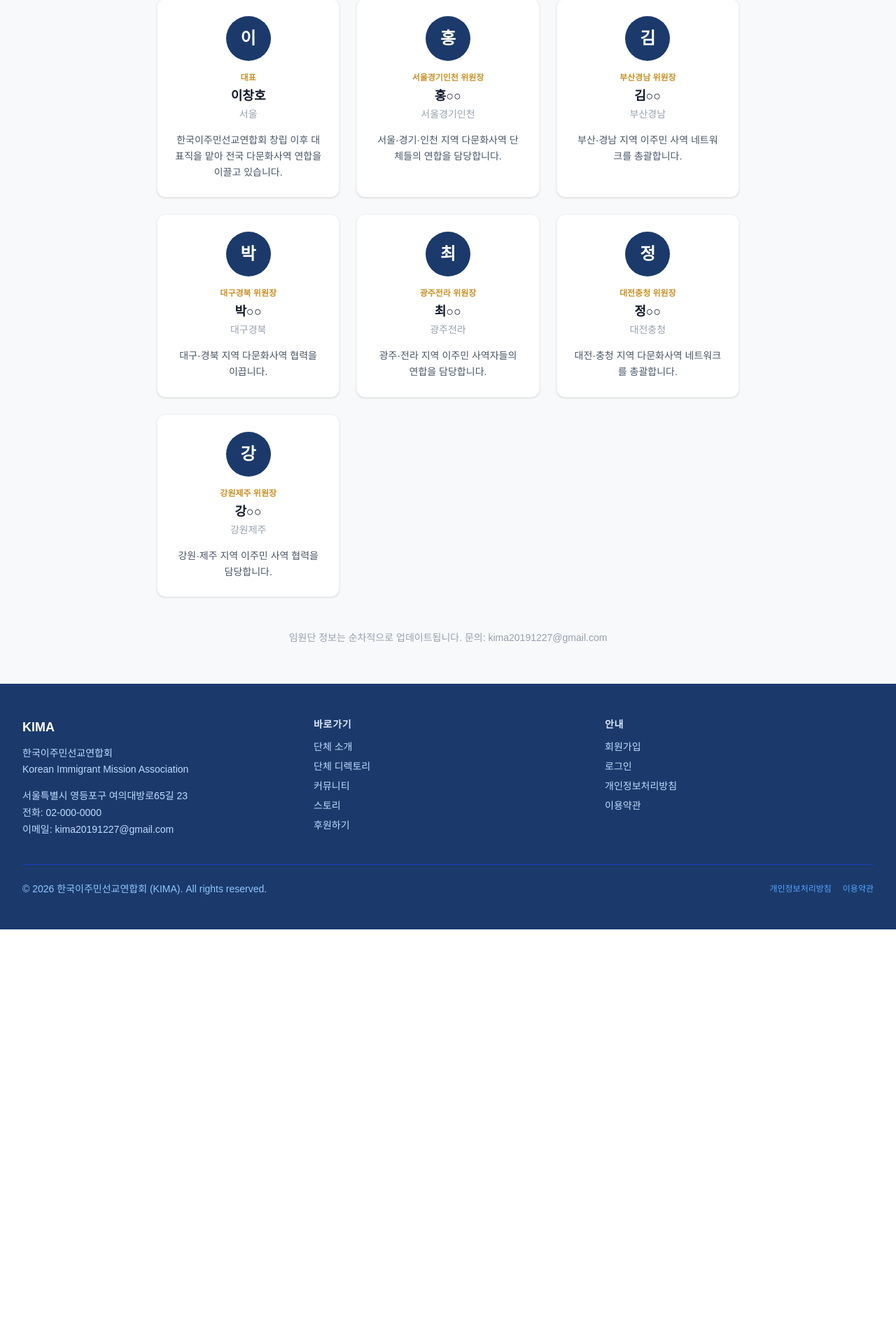
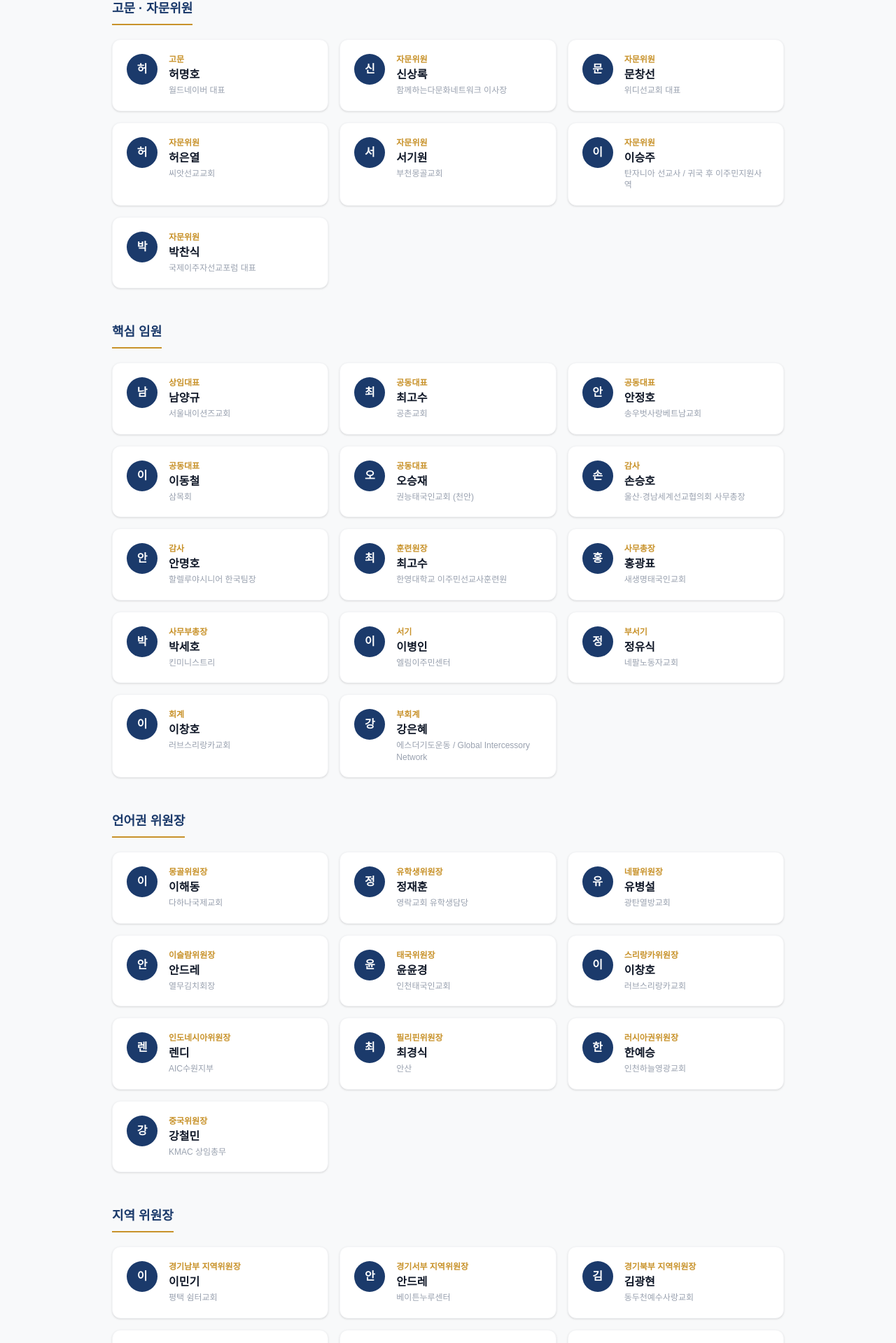
Before and after one commit to gumodolee-lgtm/kima2019, a Next.js app in the folder kima-website/: page /about/leadership in a window 1280 px wide. Shown: the part 335-2254 px from the top of the page at 70% size. Before the commit the page ends 1663 px from the top, so only its background shows below. Built offline with nearby package versions, Linux system fonts and the light colour scheme; no server answers.

Commit message:
feat: update leadership page with KIMA 4th term officers (49 members)

```diff
--- a/kima-website/src/app/(public)/about/leadership/page.tsx
+++ b/kima-website/src/app/(public)/about/leadership/page.tsx
@@ -2,49 +2,122 @@ import type { Metadata } from 'next'
 
 export const metadata: Metadata = { title: '임원단 소개 | KIMA' }
 
-const LEADERS = [
-  { title: '대표', name: '이창호', region: '서울', org: '사무국', bio: '한국이주민선교연합회 창립 이후 대표직을 맡아 전국 다문화사역 연합을 이끌고 있습니다.' },
-  { title: '서울경기인천 위원장', name: '홍○○', region: '서울경기인천', org: '', bio: '서울·경기·인천 지역 다문화사역 단체들의 연합을 담당합니다.' },
-  { title: '부산경남 위원장', name: '김○○', region: '부산경남', org: '', bio: '부산·경남 지역 이주민 사역 네트워크를 총괄합니다.' },
-  { title: '대구경북 위원장', name: '박○○', region: '대구경북', org: '', bio: '대구·경북 지역 다문화사역 협력을 이끕니다.' },
-  { title: '광주전라 위원장', name: '최○○', region: '광주전라', org: '', bio: '광주·전라 지역 이주민 사역자들의 연합을 담당합니다.' },
-  { title: '대전충청 위원장', name: '정○○', region: '대전충청', org: '', bio: '대전·충청 지역 다문화사역 네트워크를 총괄합니다.' },
-  { title: '강원제주 위원장', name: '강○○', region: '강원제주', org: '', bio: '강원·제주 지역 이주민 사역 협력을 담당합니다.' },
+const ADVISORS = [
+  { title: '고문', name: '허명호', org: '월드네이버 대표' },
+  { title: '자문위원', name: '신상록', org: '함께하는다문화네트워크 이사장' },
+  { title: '자문위원', name: '문창선', org: '위디선교회 대표' },
+  { title: '자문위원', name: '허은열', org: '씨앗선교교회' },
+  { title: '자문위원', name: '서기원', org: '부천몽골교회' },
+  { title: '자문위원', name: '이승주', org: '탄자니아 선교사 / 귀국 후 이주민지원사역' },
+  { title: '자문위원', name: '박찬식', org: '국제이주자선교포럼 대표' },
 ]
+
+const EXECUTIVES = [
+  { title: '상임대표', name: '남양규', org: '서울내이션즈교회' },
+  { title: '공동대표', name: '최고수', org: '공촌교회' },
+  { title: '공동대표', name: '안정호', org: '송우벗사랑베트남교회' },
+  { title: '공동대표', name: '이동철', org: '삼목회' },
+  { title: '공동대표', name: '오승재', org: '권능태국인교회 (천안)' },
+  { title: '감사', name: '손승호', org: '울산·경남세계선교협의회 사무총장' },
+  { title: '감사', name: '안명호', org: '할렐루야시니어 한국팀장' },
+  { title: '훈련원장', name: '최고수', org: '한영대학교 이주민선교사훈련원' },
+  { title: '사무총장', name: '홍광표', org: '새생명태국인교회' },
+  { title: '사무부총장', name: '박세호', org: '킨미니스트리' },
+  { title: '서기', name: '이병인', org: '엘림이주민센터' },
+  { title: '부서기', name: '정유식', org: '네팔노동자교회' },
+  { title: '회계', name: '이창호', org: '러브스리랑카교회' },
+  { title: '부회계', name: '강은혜', org: '에스더기도운동 / Global Intercessory Network' },
+]
+
+const LANGUAGE_CHAIRS = [
+  { title: '몽골위원장', name: '이해동', org: '다하나국제교회' },
+  { title: '유학생위원장', name: '정재훈', org: '영락교회 유학생담당' },
+  { title: '네팔위원장', name: '유병설', org: '광탄열방교회' },
+  { title: '이슬람위원장', name: '안드레', org: '열무김치회장' },
+  { title: '태국위원장', name: '윤윤경', org: '인천태국인교회' },
+  { title: '스리랑카위원장', name: '이창호', org: '러브스리랑카교회' },
+  { title: '인도네시아위원장', name: '렌디', org: 'AIC수원지부' },
+  { title: '필리핀위원장', name: '최경식', org: '안산' },
+  { title: '러시아권위원장', name: '한예승', org: '인천하늘영광교회' },
+  { title: '중국위원장', name: '강철민', org: 'KMAC 상임총무' },
+]
+
+const REGION_CHAIRS = [
+  { title: '경기남부 지역위원장', name: '이민기', org: '평택 쉼터교회' },
+  { title: '경기서부 지역위원장', name: '안드레', org: '베이튼누루센터' },
+  { title: '경기북부 지역위원장', name: '김광현', org: '동두천예수사랑교회' },
+  { title: '호남 지역위원장', name: '김창식', org: '하나되는 교회 / 물댄동산다문화센터' },
+  { title: '충청 지역위원장', name: '권정현', org: '싼티팝코리아태국인교회 (천안)' },
+  { title: '강원 지역위원장', name: '노인국', org: '영월서머나교회' },
+  { title: '제주 지역위원장', name: '한용길', org: '사)제주외국인평화공동체' },
+]
+
+const DENOMINATION_REPS = [
+  { title: '합동교단 대표', name: '최규정', org: '인천올프렌즈교회' },
+  { title: '백석교단 대표', name: '허은열', org: '씨앗선교회 대표' },
+  { title: '통합교단 대표', name: '도주명', org: '전주 온교회' },
+  { title: '순복음교단 대표', name: '이익성', org: '이주민월드비전교회' },
+  { title: '침례교단 대표', name: '장인식', org: '침례교해외선교회 (지구촌교회파송)' },
+  { title: '대신교단 대표', name: '박만규', org: '세종시' },
+  { title: '고신교단 대표', name: '강하전', org: '부산 중국인 유학생 선교사' },
+  { title: '합신교단 대표', name: '박용수', org: '용인대 중국인 유학생 선교사' },
+  { title: '기장교단 대표', name: '이정혁', org: '' },
+]
+
+const NETWORK_CHAIRS = [
+  { title: '현지인사역자네트워크위원장', name: '하니프', org: '한국미술인선교회 선교사' },
+  { title: '지역교회네트워크위원장', name: '김귀희', org: '사랑의 교회, 디아스포라 고문' },
+]
+
+function MemberCard({ title, name, org }: { title: string; name: string; org: string }) {
+  return (
+    <div className="bg-white rounded-xl border border-gray-100 shadow-sm p-5 flex items-start gap-4">
+      <div className="w-11 h-11 rounded-full bg-[#1B3A6B] flex items-center justify-center text-white font-bold text-base flex-shrink-0">
+        {name[0]}
+      </div>
+      <div className="min-w-0">
+        <p className="text-xs text-[#C8922A] font-semibold">{title}</p>
+        <p className="text-base font-bold text-gray-900 mt-0.5">{name}</p>
+        {org && <p className="text-xs text-gray-400 mt-0.5 leading-snug">{org}</p>}
+      </div>
+    </div>
+  )
+}
+
+function Section({ title, members }: { title: string; members: { title: string; name: string; org: string }[] }) {
+  return (
+    <section className="mb-12">
+      <h2 className="text-lg font-bold text-[#1B3A6B] border-b-2 border-[#C8922A] pb-2 mb-5 inline-block">{title}</h2>
+      <div className="grid grid-cols-1 sm:grid-cols-2 lg:grid-cols-3 gap-4">
+        {members.map((m, i) => (
+          <MemberCard key={`${m.name}-${i}`} {...m} />
+        ))}
+      </div>
+    </section>
+  )
+}
 
 export default function LeadershipPage() {
   return (
     <div className="min-h-screen bg-[#F8F9FA]">
       <div className="bg-[#1B3A6B] text-white py-14 px-4">
-        <div className="max-w-4xl mx-auto">
+        <div className="max-w-5xl mx-auto">
           <p className="text-[#C8922A] text-sm font-semibold tracking-widest uppercase mb-2">Leadership</p>
           <h1 className="text-3xl font-bold">임원단 소개</h1>
-          <p className="mt-3 text-blue-200">전국 다문화사역을 이끄는 위원장·임원진을 소개합니다</p>
+          <p className="mt-3 text-blue-200">KIMA 4기 임원단 · 2026년 5월 7일 현재</p>
         </div>
       </div>
 
-      <div className="max-w-4xl mx-auto px-4 sm:px-6 lg:px-8 py-14">
-        <div className="grid grid-cols-1 sm:grid-cols-2 lg:grid-cols-3 gap-6">
-          {LEADERS.map((leader) => (
-            <div key={leader.name} className="bg-white rounded-xl border border-gray-100 shadow-sm p-6">
-              {/* 아바타 */}
-              <div className="w-16 h-16 rounded-full bg-[#1B3A6B] flex items-center justify-center text-white text-2xl font-bold mb-4 mx-auto">
-                {leader.name[0]}
-              </div>
-              <div className="text-center">
-                <p className="text-xs text-[#C8922A] font-semibold mb-1">{leader.title}</p>
-                <p className="text-lg font-bold text-gray-900">{leader.name}</p>
-                {leader.region && (
-                  <p className="text-sm text-gray-400 mt-0.5">{leader.region}</p>
-                )}
-              </div>
-              <p className="text-sm text-gray-600 mt-4 leading-relaxed text-center">{leader.bio}</p>
-            </div>
-          ))}
-        </div>
+      <div className="max-w-5xl mx-auto px-4 sm:px-6 lg:px-8 py-14">
+        <Section title="고문 · 자문위원" members={ADVISORS} />
+        <Section title="핵심 임원" members={EXECUTIVES} />
+        <Section title="언어권 위원장" members={LANGUAGE_CHAIRS} />
+        <Section title="지역 위원장" members={REGION_CHAIRS} />
+        <Section title="교단 대표" members={DENOMINATION_REPS} />
+        <Section title="네트워크 위원장" members={NETWORK_CHAIRS} />
 
-        <p className="text-center text-sm text-gray-400 mt-12">
-          임원단 정보는 순차적으로 업데이트됩니다. 문의: kima20191227@gmail.com
+        <p className="text-center text-sm text-gray-400 mt-4">
+          문의: kima20191227@gmail.com
         </p>
       </div>
     </div>
```
